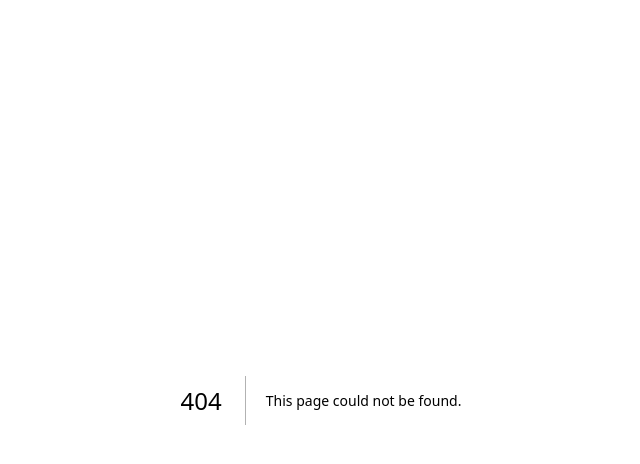
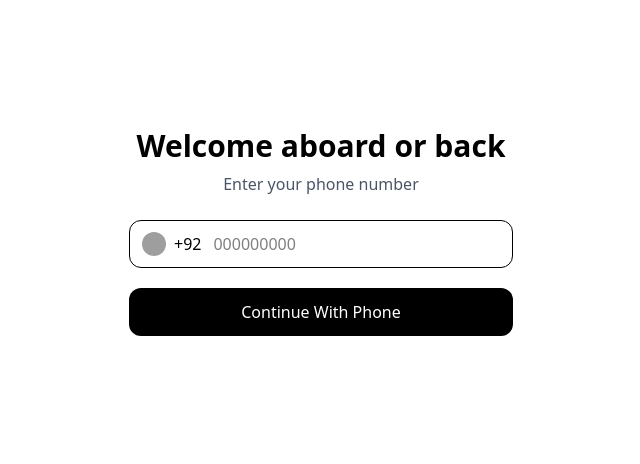
Before and after one commit to Shahzaib-Nawaz46/Rider-web-app, a Next.js app: page /Verification in a window 1280 px wide. Before the commit this address had no page. Shown: the top 464 px of the page, without its empty margins (319-959 px from the left). Built offline with nearby package versions, Linux system fonts and the light colour scheme; grey boxes are pictures that could not be loaded.

Commit message:
making ui of verifcation

```diff
--- /dev/null
+++ b/src/app/(components)/Driver/page.js
@@ -0,0 +1,9 @@
+import React from 'react'
+
+const Driver = () => {
+  return (
+    <div>Driver</div>
+  )
+}
+
+export default Driver
--- /dev/null
+++ b/src/app/(components)/Verification/page.js
@@ -0,0 +1,61 @@
+"use client";
+import { useState } from "react";
+
+const countries = [
+  { code: "PK", dial: "+92", flag: "https://flagsapi.com/PK/flat/64.png" },
+  { code: "IN", dial: "+91", flag: "https://flagsapi.com/IN/flat/64.png" },
+  { code: "BD", dial: "+880", flag: "https://flagsapi.com/BD/flat/64.png" },
+];
+
+export default function Verification() {
+  const [selected, setSelected] = useState(countries[0]);
+  const [open, setOpen] = useState(false);
+
+  return (
+    <div className="flex flex-col items-center h-screen pt-32 px-4">
+
+      <h1 className="text-3xl font-bold">Welcome aboard or back</h1>
+      <p className="mt-2 text-gray-600">Enter your phone number</p>
+
+      {/* Input Box */}
+      <div className="flex items-center border h-12 w-full max-w-sm rounded-xl px-3 mt-6 gap-3 relative">
+
+        {/* Flag selector */}
+        <div className="flex items-center gap-2 cursor-pointer" onClick={() => setOpen(!open)}>
+          <img src={selected.flag} className="w-6 h-6 rounded-full" />
+          <span>{selected.dial}</span>
+        </div>
+
+        {/* Phone input */}
+        <input
+          type="text"
+          placeholder="000000000"
+          className="outline-none flex-1"
+        />
+
+        {/* Dropdown */}
+        {open && (
+          <div className="absolute top-14 left-3 bg-white border shadow-md rounded-lg w-40 z-50">
+            {countries.map((c) => (
+              <div
+                key={c.code}
+                className="flex items-center gap-2 p-2 hover:bg-gray-100 cursor-pointer"
+                onClick={() => {
+                  setSelected(c);
+                  setOpen(false);
+                }}
+              >
+                <img src={c.flag} className="w-6 h-6 rounded-full" />
+                <span>{c.dial}</span>
+              </div>
+            ))}
+          </div>
+        )}
+      </div>
+
+      <button className="bg-black text-white py-3 mt-5 w-full max-w-sm rounded-xl">
+        Continue With Phone
+      </button>
+    </div>
+  );
+}
--- a/src/app/globals.css
+++ b/src/app/globals.css
@@ -1,8 +1,5 @@
 @import url('https://fonts.googleapis.com/css2?family=Figtree:ital,wght@0,300..900;1,300..900&family=Noto+Sans:ital,wght@0,100..900;1,100..900&family=Oswald:wght@200..700&family=Roboto:ital,wght@0,100..900;1,100..900&display=swap');
-*{
-  margin: 0;
-  padding: 0;
-}
+
 
 
 @import "tailwindcss";
```
